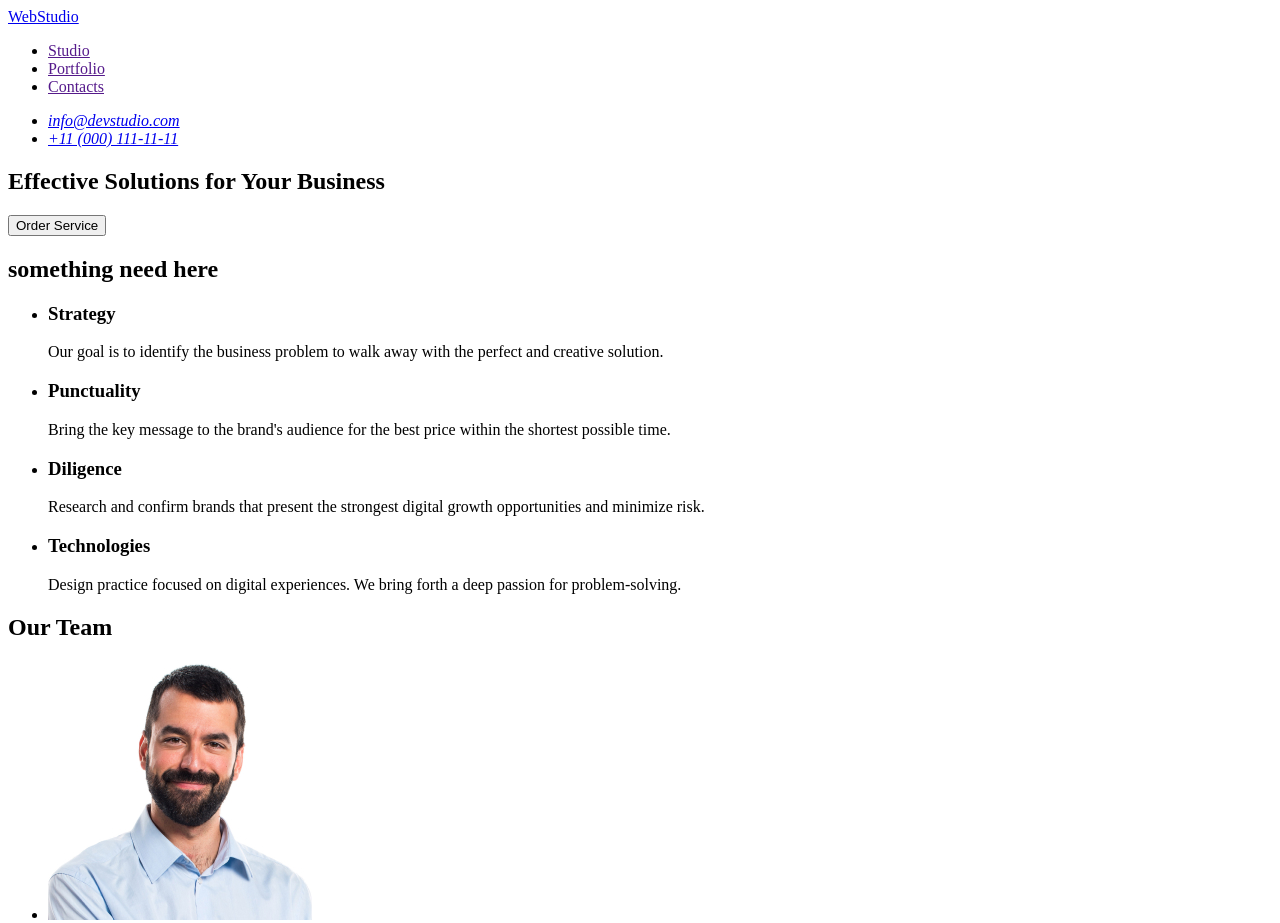
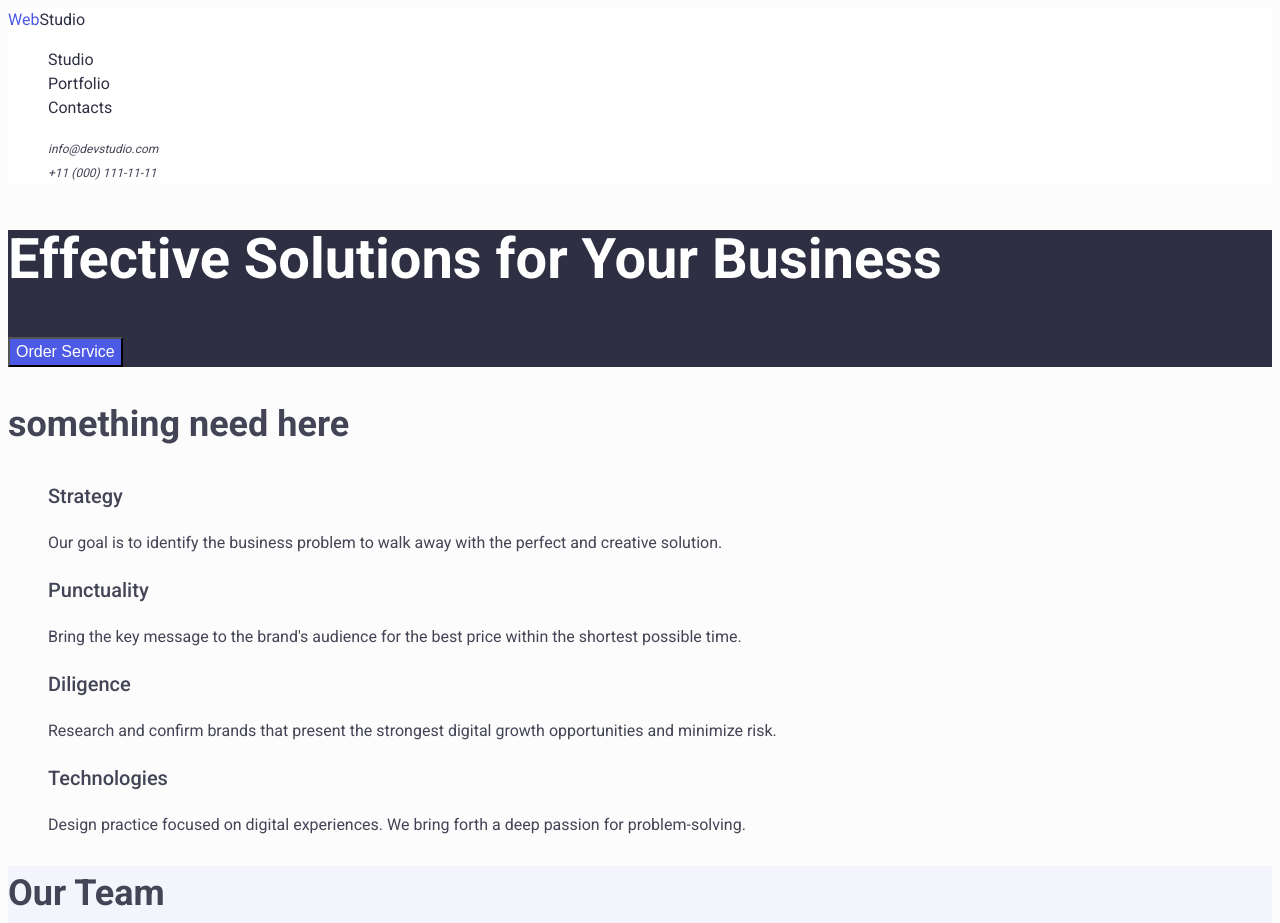
Before and after one commit to NataliaShtefan/goit-markup-hw-02, a plain HTML site: page index.html in a window 1280 px wide. Shown: the top 923 px of the page. Drawn offline with Linux system fonts and the light colour scheme.

Commit message:
home work 2

```diff
--- /dev/null
+++ b/css/stules.css
@@ -0,0 +1,85 @@
+body  {
+   font-family: Roboto, sans-serif;
+   font-size: 16px;
+   font-weight: 400;
+   color: #434455;
+   background-color:#FCFCFC ;
+   line-height: 1.5;
+}
+
+.contacts {
+    color: #434455;
+    font-weight: 400;
+    font-size: 12px;
+    line-height: 1.333;
+    text-decoration: none;
+}
+.contacts:hover, .contacts:focus {
+color: #404BBF
+}
+.page-nav {
+font-size: 16px;
+line-height: 1.5;
+color: #2E2F42;
+text-decoration: none;
+}
+.page-nav:hover, .page-nav:focus {
+    color: #404BBF
+}
+header {
+    background-color: #FFFFFF;
+}
+.section {
+    background-color: #2E2F42;
+}
+h1 {
+    color: #FFFFFF;
+    font-weight: 700;
+    font-size: 56px;
+    line-height: 1.07;
+}
+button {
+    background-color: #4D5AE5;
+    color: #FFFFFF;
+    font-weight: 500;
+    font-size: 16px;
+    line-height: 1.5;
+    cursor: pointer;
+}
+button:hover, button:focus {
+    background-color:#404BBF;
+}
+h2 {
+    font-weight: 700;
+    font-size: 36px;
+}
+h3 {
+    font-weight: 500;
+    font-size: 20px;
+}
+.our-team {
+    background-color: #F4F4FD;
+}
+footer {
+    background-color: #2E2F42;
+    color: #FFFFFF;
+}
+.logo1
+{
+    color: #4D5AE5;
+
+}
+.logo2 {
+    color: #2E2F42;
+
+}
+.logo3 {
+    color: #F4F4FD;
+
+}
+ul {
+    list-style-type: none;
+}
+.logo {
+    text-decoration: none;
+}
--- a/index.html
+++ b/index.html
@@ -3,30 +3,34 @@
   <head>
     <meta charset="UTF-8" />
     <meta name="viewport" content="width=, initial-scale=1.0" />
+    <link rel="preconnect" href="https://fonts.googleapis.com">
+<link rel="preconnect" href="https://fonts.gstatic.com" crossorigin>
+<link href="https://fonts.googleapis.com/css2?family=Raleway:wght@700&family=Roboto:wght@400;500;700&display=swap" rel="stylesheet">
     <title>Document</title>
+    <link rel="stylesheet" href="./css/stules.css">
   </head>
   <body>
     <header>
       <!-- navigation -->
-      <nav>
-        <a href="./index.html">WebStudio</a>
+      <nav >
+        <a class="logo" href="./index.html"> <span class="logo1">Web</span><span class="logo2">Studio</span>  </a>
         <ul>
-          <li><a href="">Studio</a></li>
-          <li><a href="">Portfolio</a></li>
-          <li><a href=""> Contacts </a></li>
+          <li><a class="page-nav" href="">Studio</a></li>
+          <li><a class="page-nav" href="">Portfolio</a></li>
+          <li><a class="page-nav" href=""> Contacts </a></li>
         </ul>
       </nav>
       <!-- address -->
       <address>
-        <ul>
-          <li><a href="mailto:info@devstudio.com">info@devstudio.com</a></li>
-          <li><a href="tel:+110001111111">+11 (000) 111-11-11</a></li>
+        <ul class="page-contacts">
+          <li><a class="contacts" href="mailto:info@devstudio.com">info@devstudio.com</a></li>
+          <li><a class="contacts" href="tel:+110001111111">+11 (000) 111-11-11</a></li>
         </ul>
       </address>
     </header>
     <main>
       <!-- skrools -->
-      <section>
+      <section class="section">
         <h1>Effective Solutions for Your Business</h1>
         <button type="button">Order Service</button>
       </section>
@@ -65,7 +69,7 @@
         </ul>
       </section>
       <!-- section 2 -->
-      <section>
+      <section class="our-team">
         <h2>Our Team</h2>
         <ul>
           <!-- team card 1 -->
@@ -94,9 +98,53 @@
           </li>
         </ul>
       </section>
+      <!-- section 3 -->
+      <section>
+        <h2>Our Portfolio</h2>
+        <ul>
+          <!--project 1 -->
+          <li>
+            <img src="./images/banking app.jpg" alt="app" width="360"/>
+            <h3>Banking App</h3>
+            <p>App</p>
+          </li>
+          <!-- project 2 -->
+          <li>
+            <img src="./images/cashless.jpg" alt="cashless" width="360"/>
+            <h3>Cashless Payment</h3>
+            <p>Marketing</p>
+          </li>
+          <!-- project 3 -->
+          <li>
+            <img src="./images/meditation.jpg" alt="meditation" width="360"/>
+            <h3>Meditation App</h3>
+            <p>App</p>
+          </li>
+        </ul>
+         <ul>
+          <!-- project 4 -->
+          <li>
+            <img src="./images/taxi.jpg" alt="taxi" width="360"/>
+            <h3>Taxi Service</h3>
+            <p>Marketing</p>
+          </li>
+          <!-- project 5 -->
+          <li>
+            <img src="./images/skreen.jpg" alt="skreen" width="360"/>
+            <h3>Screen Illustrations</h3>
+            <p>Design</p>
+          </li>
+          <!-- project 6 -->
+          <li>
+            <img src="./images/online.jpg" alt="online" width="360"/>
+            <h3>Online Courses</h3>
+            <p>Marketing</p>
+          </li>
+        </ul>
+      </section>
     </main>
     <footer>
-      <a href="/">WebStudio</a>
+      <a class="logo" href="./index.html"><span class="logo1">Web</span><span class="logo3">Studio</span></a>
       <p>
         Increase the flow of customers and sales for your business with digital
         marketing & growth solutions.
```
Also changed, not shown: images/banking app.jpg (added), images/cashless.jpg (added), images/meditation.jpg (added), images/online.jpg (added), images/skreen.jpg (added), images/taxi.jpg (added), 2 other files.
